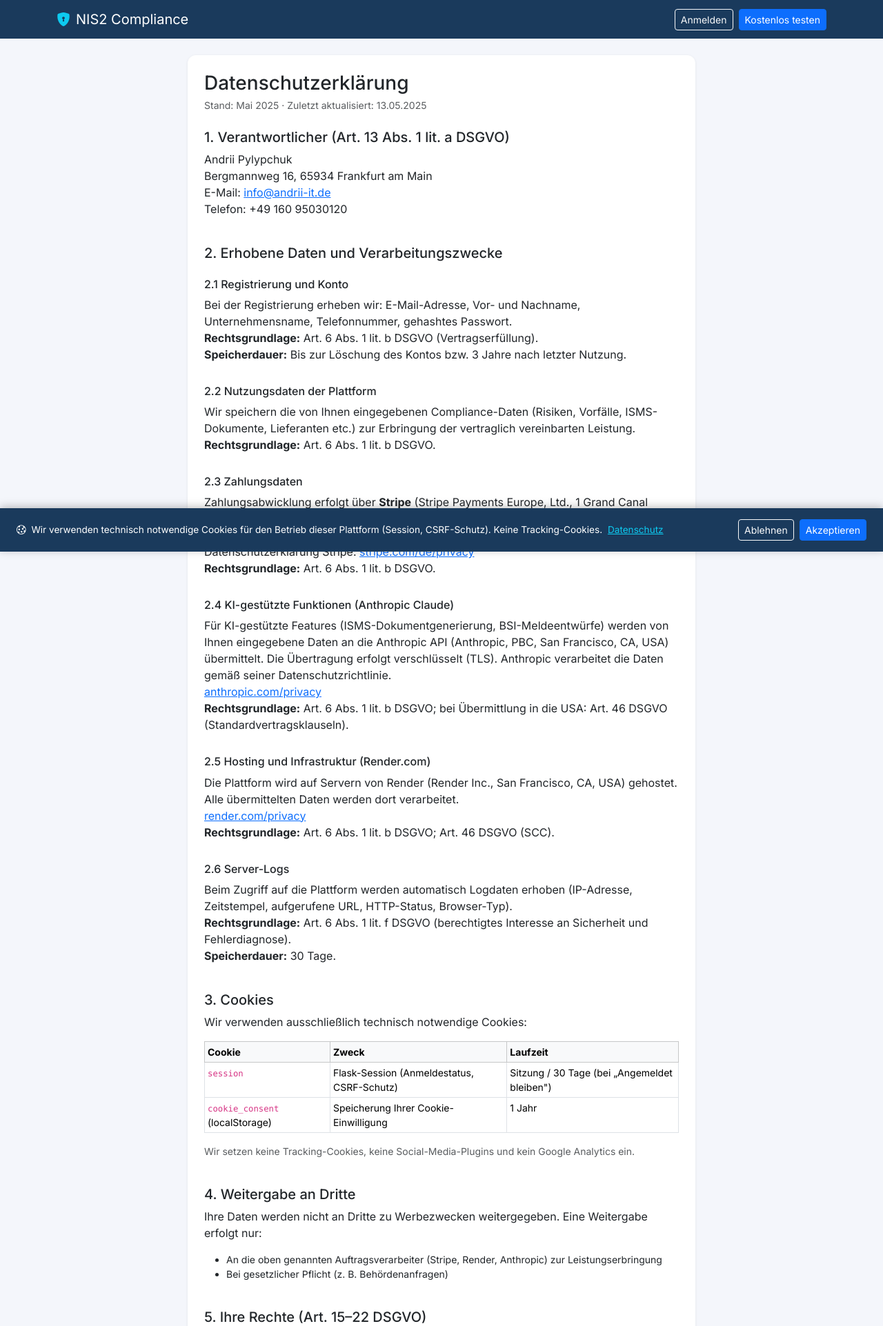
After one commit to pilipandr770/NIS2, a Flask app: page /legal/datenschutz in a window 1280 px wide. The commit adds this page. Shown: the top 1923 px of the page at 69% size. Run offline with Flask 3, Linux system fonts and the light colour scheme.

Commit message:
Add legal pages: Impressum, AGB, Datenschutz, Konto löschen, Cookie-Banner
- legal blueprint at /legal/* with GET routes for all pages
- POST /legal/konto-loeschen: GDPR Art. 17 account deletion (password + confirmation)
- Cookie banner in base.html (localStorage, accept/decline, no tracking cookies)
- Footer links in sidebar (authenticated) and page footer (unauthenticated)
- Business data: Andrii Pylypchuk, Bergmannweg 16, 65934 Frankfurt am Main, DE456902445

```diff
--- a/app/__init__.py
+++ b/app/__init__.py
@@ -53,6 +53,9 @@ def create_app(config_name: str = None) -> Flask:
     from app.nis2 import nis2_bp
     app.register_blueprint(nis2_bp, url_prefix='/nis2')
 
+    from legal.routes import legal_bp
+    app.register_blueprint(legal_bp, url_prefix='/legal')
+
     # ── NIS2 monitoring scheduler ─────────────────────────────────────────
     if not app.config.get('DISABLE_NIS2_SCHEDULER', False):
         try:
--- /dev/null
+++ b/legal/routes.py
@@ -0,0 +1,50 @@
+"""
+Legal pages blueprint — Impressum, AGB, Datenschutz, Konto löschen.
+"""
+from flask import Blueprint, render_template, redirect, url_for, flash, request
+from flask_login import current_user, login_required
+
+from app.extensions import db
+
+legal_bp = Blueprint('legal', __name__, template_folder='../templates/legal')
+
+
+@legal_bp.route('/impressum')
+def impressum():
+    return render_template('legal/impressum.html')
+
+
+@legal_bp.route('/agb')
+def agb():
+    return render_template('legal/agb.html')
+
+
+@legal_bp.route('/datenschutz')
+def datenschutz():
+    return render_template('legal/datenschutz.html')
+
+
+@legal_bp.route('/konto-loeschen', methods=['GET', 'POST'])
+@login_required
+def delete_account():
+    if request.method == 'POST':
+        password = request.form.get('password', '')
+        confirm = request.form.get('confirm', '')
+
+        if confirm != 'LÖSCHEN':
+            flash('Bitte geben Sie "LÖSCHEN" zur Bestätigung ein.', 'danger')
+            return render_template('legal/delete_account.html')
+
+        if not current_user.check_password(password):
+            flash('Falsches Passwort. Konto wurde nicht gelöscht.', 'danger')
+            return render_template('legal/delete_account.html')
+
+        from flask_login import logout_user
+        user = current_user._get_current_object()
+        logout_user()
+        db.session.delete(user)
+        db.session.commit()
+        flash('Ihr Konto wurde vollständig gelöscht. Auf Wiedersehen.', 'info')
+        return redirect(url_for('index'))
+
+    return render_template('legal/delete_account.html')
--- a/templates/base.html
+++ b/templates/base.html
@@ -232,6 +232,11 @@
         <i class="bi bi-box-arrow-right"></i> Abmelden
       </a>
     </div>
+    <div class="d-flex gap-2 mt-2" style="font-size:.68rem;">
+      <a href="{{ url_for('legal.impressum') }}" class="text-white-50">Impressum</a>
+      <a href="{{ url_for('legal.agb') }}" class="text-white-50">AGB</a>
+      <a href="{{ url_for('legal.datenschutz') }}" class="text-white-50">Datenschutz</a>
+    </div>
   </div>
 </nav>
 
@@ -312,6 +317,14 @@
   {% endwith %}
   {{ self.content() }}
 </div>
+<footer class="border-top py-3 mt-2" style="background:#fff;">
+  <div class="container d-flex flex-wrap gap-3 justify-content-center" style="font-size:.8rem;color:#6c757d;">
+    <a href="{{ url_for('legal.impressum') }}" class="text-muted">Impressum</a>
+    <a href="{{ url_for('legal.agb') }}" class="text-muted">AGB</a>
+    <a href="{{ url_for('legal.datenschutz') }}" class="text-muted">Datenschutz</a>
+    <span>© 2025 Andrii Pylypchuk</span>
+  </div>
+</footer>
 {% endif %}
 
 <script src="https://cdn.jsdelivr.net/npm/bootstrap@5.3.3/dist/js/bootstrap.bundle.min.js"></script>
@@ -325,5 +338,36 @@
   }
 </script>
 {% block extra_js %}{% endblock %}
+
+<!-- ── Cookie Banner ───────────────────────────────────────────────── -->
+<div id="cookieBanner" style="
+  display:none;position:fixed;bottom:0;left:0;right:0;z-index:9999;
+  background:#1a3a5c;color:#fff;padding:1rem 1.5rem;
+  box-shadow:0 -2px 12px rgba(0,0,0,.25);
+">
+  <div class="d-flex flex-wrap align-items-center gap-3">
+    <div style="flex:1;min-width:200px;font-size:.85rem;">
+      <i class="bi bi-cookie me-1"></i>
+      Wir verwenden technisch notwendige Cookies für den Betrieb dieser Plattform
+      (Session, CSRF-Schutz). Keine Tracking-Cookies.
+      <a href="/legal/datenschutz" class="text-info ms-1">Datenschutz</a>
+    </div>
+    <div class="d-flex gap-2">
+      <button class="btn btn-sm btn-outline-light" onclick="cookieChoice('decline')">Ablehnen</button>
+      <button class="btn btn-sm btn-primary" onclick="cookieChoice('accept')">Akzeptieren</button>
+    </div>
+  </div>
+</div>
+<script>
+  (function() {
+    if (!localStorage.getItem('cookie_consent')) {
+      document.getElementById('cookieBanner').style.display = 'block';
+    }
+  })();
+  function cookieChoice(choice) {
+    localStorage.setItem('cookie_consent', choice);
+    document.getElementById('cookieBanner').style.display = 'none';
+  }
+</script>
 </body>
 </html>
--- /dev/null
+++ b/templates/legal/datenschutz.html
@@ -0,0 +1,147 @@
+{% extends 'base.html' %}
+{% block title %}Datenschutzerklärung — NIS2 Compliance Platform{% endblock %}
+{% block page_title %}Datenschutzerklärung{% endblock %}
+{% block content %}
+<div class="row justify-content-center">
+  <div class="col-lg-8">
+    <div class="card p-4">
+      <h1 class="h3 mb-1">Datenschutzerklärung</h1>
+      <p class="text-muted small mb-4">Stand: Mai 2025 · Zuletzt aktualisiert: 13.05.2025</p>
+
+      <h5>1. Verantwortlicher (Art. 13 Abs. 1 lit. a DSGVO)</h5>
+      <p>
+        Andrii Pylypchuk<br>
+        Bergmannweg 16, 65934 Frankfurt am Main<br>
+        E-Mail: <a href="mailto:info@andrii-it.de">info@andrii-it.de</a><br>
+        Telefon: +49 160 95030120
+      </p>
+
+      <h5 class="mt-4">2. Erhobene Daten und Verarbeitungszwecke</h5>
+
+      <h6 class="mt-3">2.1 Registrierung und Konto</h6>
+      <p>
+        Bei der Registrierung erheben wir: E-Mail-Adresse, Vor- und Nachname, Unternehmensname,
+        Telefonnummer, gehashtes Passwort.<br>
+        <strong>Rechtsgrundlage:</strong> Art. 6 Abs. 1 lit. b DSGVO (Vertragserfüllung).<br>
+        <strong>Speicherdauer:</strong> Bis zur Löschung des Kontos bzw. 3 Jahre nach letzter Nutzung.
+      </p>
+
+      <h6 class="mt-3">2.2 Nutzungsdaten der Plattform</h6>
+      <p>
+        Wir speichern die von Ihnen eingegebenen Compliance-Daten (Risiken, Vorfälle, ISMS-Dokumente,
+        Lieferanten etc.) zur Erbringung der vertraglich vereinbarten Leistung.<br>
+        <strong>Rechtsgrundlage:</strong> Art. 6 Abs. 1 lit. b DSGVO.
+      </p>
+
+      <h6 class="mt-3">2.3 Zahlungsdaten</h6>
+      <p>
+        Zahlungsabwicklung erfolgt über <strong>Stripe</strong> (Stripe Payments Europe, Ltd.,
+        1 Grand Canal Street Lower, Dublin, Irland). Wir erhalten nur anonymisierte Transaktions-IDs.
+        Kreditkartendaten werden ausschließlich bei Stripe gespeichert.<br>
+        Datenschutzerklärung Stripe:
+        <a href="https://stripe.com/de/privacy" target="_blank" rel="noopener">stripe.com/de/privacy</a><br>
+        <strong>Rechtsgrundlage:</strong> Art. 6 Abs. 1 lit. b DSGVO.
+      </p>
+
+      <h6 class="mt-3">2.4 KI-gestützte Funktionen (Anthropic Claude)</h6>
+      <p>
+        Für KI-gestützte Features (ISMS-Dokumentgenerierung, BSI-Meldeentwürfe) werden von Ihnen
+        eingegebene Daten an die Anthropic API (Anthropic, PBC, San Francisco, CA, USA) übermittelt.
+        Die Übertragung erfolgt verschlüsselt (TLS). Anthropic verarbeitet die Daten gemäß seiner
+        Datenschutzrichtlinie.<br>
+        <a href="https://www.anthropic.com/privacy" target="_blank" rel="noopener">anthropic.com/privacy</a><br>
+        <strong>Rechtsgrundlage:</strong> Art. 6 Abs. 1 lit. b DSGVO; bei Übermittlung in die USA:
+        Art. 46 DSGVO (Standardvertragsklauseln).
+      </p>
+
+      <h6 class="mt-3">2.5 Hosting und Infrastruktur (Render.com)</h6>
+      <p>
+        Die Plattform wird auf Servern von Render (Render Inc., San Francisco, CA, USA) gehostet.
+        Alle übermittelten Daten werden dort verarbeitet.<br>
+        <a href="https://render.com/privacy" target="_blank" rel="noopener">render.com/privacy</a><br>
+        <strong>Rechtsgrundlage:</strong> Art. 6 Abs. 1 lit. b DSGVO; Art. 46 DSGVO (SCC).
+      </p>
+
+      <h6 class="mt-3">2.6 Server-Logs</h6>
+      <p>
+        Beim Zugriff auf die Plattform werden automatisch Logdaten erhoben (IP-Adresse,
+        Zeitstempel, aufgerufene URL, HTTP-Status, Browser-Typ).<br>
+        <strong>Rechtsgrundlage:</strong> Art. 6 Abs. 1 lit. f DSGVO (berechtigtes Interesse
+        an Sicherheit und Fehlerdiagnose).<br>
+        <strong>Speicherdauer:</strong> 30 Tage.
+      </p>
+
+      <h5 class="mt-4">3. Cookies</h5>
+      <p>
+        Wir verwenden ausschließlich technisch notwendige Cookies:
+      </p>
+      <table class="table table-sm table-bordered small">
+        <thead class="table-light">
+          <tr><th>Cookie</th><th>Zweck</th><th>Laufzeit</th></tr>
+        </thead>
+        <tbody>
+          <tr>
+            <td><code>session</code></td>
+            <td>Flask-Session (Anmeldestatus, CSRF-Schutz)</td>
+            <td>Sitzung / 30 Tage (bei „Angemeldet bleiben")</td>
+          </tr>
+          <tr>
+            <td><code>cookie_consent</code> (localStorage)</td>
+            <td>Speicherung Ihrer Cookie-Einwilligung</td>
+            <td>1 Jahr</td>
+          </tr>
+        </tbody>
+      </table>
+      <p class="small text-muted">
+        Wir setzen keine Tracking-Cookies, keine Social-Media-Plugins und kein Google Analytics ein.
+      </p>
+
+      <h5 class="mt-4">4. Weitergabe an Dritte</h5>
+      <p>
+        Ihre Daten werden nicht an Dritte zu Werbezwecken weitergegeben. Eine Weitergabe erfolgt nur:
+      </p>
+      <ul class="small">
+        <li>An die oben genannten Auftragsverarbeiter (Stripe, Render, Anthropic) zur Leistungserbringung</li>
+        <li>Bei gesetzlicher Pflicht (z. B. Behördenanfragen)</li>
+      </ul>
+
+      <h5 class="mt-4">5. Ihre Rechte (Art. 15–22 DSGVO)</h5>
+      <p>Sie haben folgende Rechte gegenüber uns:</p>
+      <ul>
+        <li><strong>Auskunft</strong> (Art. 15): Welche Daten wir über Sie gespeichert haben</li>
+        <li><strong>Berichtigung</strong> (Art. 16): Unrichtige Daten korrigieren lassen</li>
+        <li><strong>Löschung</strong> (Art. 17): Löschung Ihrer Daten — direkt über
+          <a href="{{ url_for('legal.delete_account') }}">Konto löschen</a></li>
+        <li><strong>Einschränkung</strong> (Art. 18): Einschränkung der Verarbeitung</li>
+        <li><strong>Datenübertragbarkeit</strong> (Art. 20): Ihre Daten in maschinenlesbarem Format</li>
+        <li><strong>Widerspruch</strong> (Art. 21): Widerspruch gegen berechtigte Interessen</li>
+      </ul>
+      <p>
+        Anfragen richten Sie bitte an:
+        <a href="mailto:info@andrii-it.de">info@andrii-it.de</a>
+      </p>
+
+      <h5 class="mt-4">6. Beschwerderecht</h5>
+      <p>
+        Sie haben das Recht, sich bei einer Datenschutz-Aufsichtsbehörde zu beschweren.
+        Zuständig für Frankfurt am Main ist der Hessische Beauftragte für Datenschutz und
+        Informationsfreiheit (HBDI):<br>
+        <a href="https://datenschutz.hessen.de" target="_blank" rel="noopener">datenschutz.hessen.de</a>
+      </p>
+
+      <h5 class="mt-4">7. Datensicherheit</h5>
+      <p class="small text-muted">
+        Die Plattform nutzt TLS-Verschlüsselung (HTTPS), Passwort-Hashing (Werkzeug/bcrypt),
+        CSRF-Schutz und optionale Zwei-Faktor-Authentifizierung (TOTP).
+        Datenbanken sind nicht öffentlich zugänglich.
+      </p>
+
+      <div class="mt-4 d-flex gap-3 small">
+        <a href="{{ url_for('legal.impressum') }}">Impressum</a>
+        <a href="{{ url_for('legal.agb') }}">AGB</a>
+        <a href="{{ url_for('legal.delete_account') }}">Konto löschen</a>
+      </div>
+    </div>
+  </div>
+</div>
+{% endblock %}
```
Also changed, not shown: templates/legal/agb.html (added, +127 -0 lines), templates/legal/delete_account.html (added, +59 -0 lines), templates/legal/impressum.html (added, +62 -0 lines).
